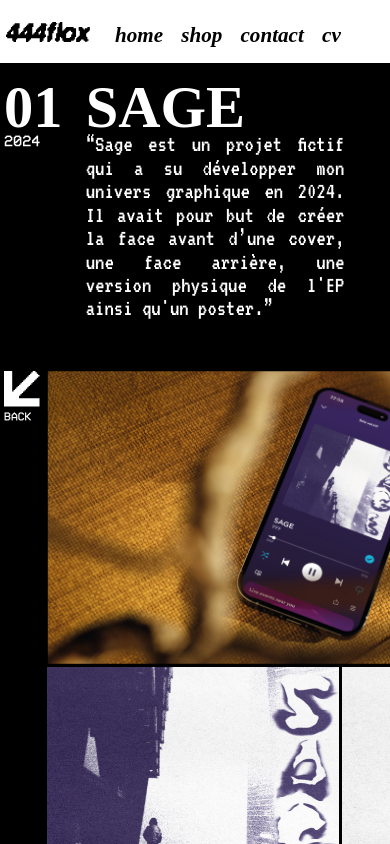
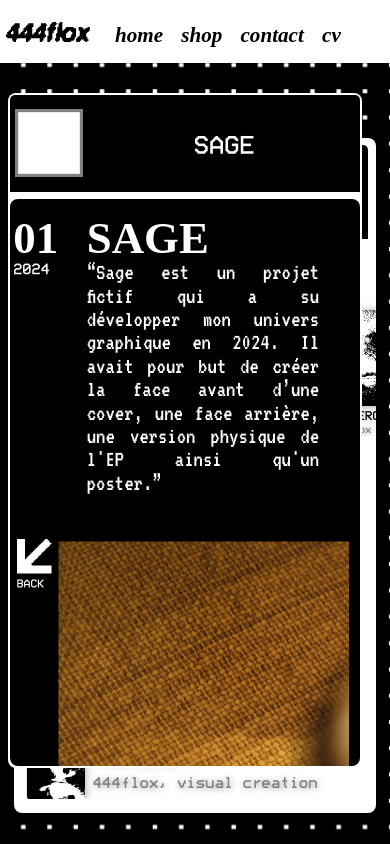
Before and after one commit to ZUHOWKS/444flox-portfolio, a Vue app in the folder 444flox-portfolio-front/: page /sage in a window 390 px wide. Shown: the top 844 px of the page. Built offline with nearby package versions, Linux system fonts and the light colour scheme; a web font is replaced by a local one.

Commit message:
Mise en page sous forme de fenêtre d'application + refont du responsive

```diff
--- a/444flox-portfolio-front/src/assets/base.css
+++ b/444flox-portfolio-front/src/assets/base.css
@@ -61,7 +61,7 @@ body {
   -webkit-font-smoothing: antialiased;
   -moz-osx-font-smoothing: grayscale;
   color: var(--text-background-c);
-  overflow-x: hidden;
+  overflow: hidden;
 }
 
 
--- a/444flox-portfolio-front/src/views/ProjectsView.vue
+++ b/444flox-portfolio-front/src/views/ProjectsView.vue
@@ -95,7 +95,7 @@ function previousProject() {
 </script>
 
 <template>
-<div class="container column flex-centered">
+<div class="lecteur-container column flex-centered">
   <div class="box column flex-centered">
     <div class="box-header row">
       <img class="full-screen-icon" src="@/assets/icons/full-screen.svg" alt="full screen icon" draggable="false" rel="preload">
@@ -125,7 +125,8 @@ function previousProject() {
 </template>
 
 <style scoped>
-.container {
+.lecteur-container {
+  position: fixed;
   height: 100%;
   width: 100%;
   background-image: url('@/assets/img/background.png');
@@ -134,7 +135,7 @@ function previousProject() {
 }
 
 .box {
-  max-height: 90%;
+  max-height: 80%;
   height: calc(85% - 1vw);
   min-height: 77.5%;
   max-width: 100vh;
@@ -142,7 +143,7 @@ function previousProject() {
   min-width: 43vh;
   background: var(--header-c);
   border-radius: 8px;
-
+  margin-bottom: 5%;
   overflow: hidden;
 
 }
--- a/444flox-portfolio-front/src/views/projects/Cavalry.vue
+++ b/444flox-portfolio-front/src/views/projects/Cavalry.vue
@@ -3,6 +3,22 @@
 </script>
 
 <template>
+  <section class="banner">
+    <img src="@/assets/img/cavalry/instagram-1.png" alt="Instagram post 1 cavalry" rel="preload" draggable="false">
+  </section>
+
+  <section class="covers">
+    <img src="@/assets/img/cavalry/cover.png" alt="Cover cavalry" rel="preload" draggable="false">
+    <img src="@/assets/img/cavalry/cover-back.png" alt="Cover-back cavalry" rel="preload" draggable="false">
+  </section>
+
+  <section class="posts row">
+    <img src="@/assets/img/cavalry/instagram-2.png" alt="Instagram post 2 cavalry" rel="preload" draggable="false">
+    <div class="column">
+      <img src="@/assets/img/cavalry/instagram-3.png" alt="Instagram post 3 cavalry" rel="preload" draggable="false">
+      <img src="@/assets/img/cavalry/instagram-4.png" alt="Instagram post 4 cavalry" rel="preload" draggable="false">
+    </div>
+  </section>
 
 </template>
 
--- a/444flox-portfolio-front/src/views/projects/ProjectLayout.vue
+++ b/444flox-portfolio-front/src/views/projects/ProjectLayout.vue
@@ -1,24 +1,58 @@
 <script setup lang="ts">
 
 import {onMounted, type Ref, ref} from "vue";
-import {useRoute} from "vue-router";
+import {useRoute, useRouter} from "vue-router";
 import {getProjectIndex, type Project, projects} from "@/modules/utils/projects";
+import ProjectsView from "@/views/ProjectsView.vue";
+import gsap from "gsap";
 
 const route = useRoute()
+const router = useRouter()
 const projectId: number = getProjectIndex(route.path.split('/')[1])
 
 const rank: Ref<string> = ref(((projectId + 1) < 10 ? '0' : '') + (projectId + 1))
 const project: Ref<Project> = ref(projects[projectId])
 
 function scrollTop() {
-  window.scrollTo({ top: 0, left: 0, behavior: 'smooth'})
+  (document.querySelector('.project-container') as HTMLElement).scrollTo({ top: 0, left: 0, behavior: 'smooth'})
 }
 
+function hiddenWindow() {
+  gsap.to('.project-window', {
+    scale: 0,
+    duration: 0.25,
+    onComplete: () => {
+      gsap.set('.project-window',{visibility: 'hidden'})
+      router.push('/projects')
+    }
+  })
+}
+
+
+onMounted(() => {
+  if (!localStorage.getItem('444flox-reloaded')) {
+    gsap.set('.project-window', {
+      visibility: 'visible',
+    })
+  }
+})
+
+function arrowTopPosition(): number {
+  const distWindowFromTop = (document.querySelector('.project-window') as HTMLElement).offsetTop
+  const headerHeight = (document.querySelector('.project-window-header') as HTMLElement).offsetHeight
+  return distWindowFromTop + headerHeight + Math.min(window.innerHeight, window.innerWidth) * 0.05
+}
 
 </script>
 
 <template>
-  <div class="container">
+  <ProjectsView class="projects"/>
+  <div class="project-window column">
+    <div class="project-window-header row">
+      <img class="full-screen-icon selectable" src="@/assets/icons/full-screen.svg" alt="full screen icon" draggable="false" rel="preload" @click="hiddenWindow">
+      <h1 class="window-title">{{ project.title }}</h1>
+    </div>
+    <div class="project-container">
       <div class="project-header row">
         <div class="rank column">
           <div>
@@ -41,32 +75,80 @@ function scrollTop() {
           </div>
         </div>
         <div class="main-content">
-        <RouterView/>
+          <RouterView :arrow-top-position="arrowTopPosition"/>
+        </div>
+      </div>
     </div>
   </div>
 
-  </div>
-<h1></h1>
+
 </template>
 
 <style scoped>
 
-  .container {
+  .projects {
+    position: fixed;
     width: 100vw;
-    min-height: 100vh;
-    overflow-x: hidden;
   }
 
-  .container>.project-header {
-    height: 100%;
-    width: 100vw;
+  .project-window {
+    position: fixed;
+    width: calc(70vw + 5vh);
+    height: 75vh;
+    left: 0.75%;
+    top: 10%;
+    padding: calc(1% - 0.5vw);
+    background: var(--header-c);
+    border-radius: 8px;
+    margin-bottom: 5%;
+    align-items: center;
+    justify-content: space-between;
+    z-index: 1;
+    visibility: hidden;
+  }
+
+  .project-window>.project-window-header {
+    border-top-left-radius: 5px;
+    border-top-right-radius: 5px;
+    background: var(--background-c);
+    width: calc(100%);
+    height: 14.5%;
+    align-items: center;
+  }
+
+  .project-window-header>.full-screen-icon {
+    justify-self: start;
+    height: 70%;
+    margin: 1.5%;
+  }
+
+  .project-window-header>.window-title {
+    justify-self: center;
+    width: 80%;
+    font-size: calc(1vh + 4.5vw);
+    text-align: center;
+    text-transform: uppercase;
+  }
+
+  .project-container {
+    width: 100%;
+    height: 84.5%;
+    background: var(--background-c);
+    z-index: 1;
+    overflow-x: hidden;
+    overflow-y: scroll;
+    border-radius: 8px;
+  }
+
+  .project-container>.project-header {
+    width: 100%;
     padding-top: 4%;
     padding-bottom: 12%;
   }
 
-  .container> .blog-content, .project-header {
+  .project-container> .blog-content, .project-header {
     position: relative;
-    width: 100vw;
+    width: 100%;
   }
 
   .blog-content>.side-content, .project-header>.rank {
@@ -132,10 +214,12 @@ function scrollTop() {
   }
 
   .arrow-scroll-move {
+    position: absolute;
+    top: 0.1%;
     justify-content: center;
     width: max-content;
-    z-index: 3;
     filter: drop-shadow(0 0 12px rgba(0, 0, 0, 0.5));
+    z-index: 1;
   }
 
   .arrow-scroll-move>.arrow-icon {
@@ -149,6 +233,14 @@ function scrollTop() {
   }
 
   @media screen and (max-width: 1020px){
+
+    .project-window {
+      width: calc(80vw + 5vh);
+      height: 80vh;
+      left: 2%;
+      top: 11%;
+    }
+
     .title-desc>.desc {
       width: 85%;
     }
@@ -171,7 +263,7 @@ function scrollTop() {
     }
 
     .blog-content>.main-content {
-      width: 100vw;
+      width: 77.5%;
       padding-left: 2vw;
     }
 
@@ -198,6 +290,13 @@ function scrollTop() {
     .arrow-scroll-move>.arrow-text {
       font-size: min(3vh, 3vw);
     }
+  }
 
+  @media screen and (max-width: 720px){
+    .project-header h1 {
+      font-size: min(11.5vh, 11.5vw);
+      line-height: min(11.5vh, 11.5vw);
+      text-wrap: wrap;
+    }
   }
 </style>
--- a/444flox-portfolio-front/src/views/projects/Sage.vue
+++ b/444flox-portfolio-front/src/views/projects/Sage.vue
@@ -3,6 +3,8 @@ import {onMounted, ref} from "vue";
   import gsap from "gsap";
   import { ScrollTrigger } from "gsap/ScrollTrigger";
   import { ScrollToPlugin } from "gsap/ScrollToPlugin";
+
+const props = defineProps(['arrowTopPosition'])
 
   const phone = ref(false)
 
@@ -29,32 +31,39 @@ import {onMounted, ref} from "vue";
 
   function initScrollTrigger() {
     gsap.registerPlugin(ScrollTrigger, ScrollToPlugin)
+
+    const bannerScroll = (document.querySelector('.banner') as HTMLElement).offsetWidth * 1.2
+
     gsap.to(".banner", {
       ease: "none",
       scrollTrigger: {
+        scroller: ".project-container",
         trigger: '.banner',
         start: 'center center',
         pin: true,
         scrub: 0.1,
-        end: () => "+=" + (document.querySelector('.banner') as HTMLElement).offsetWidth * 1.2 + "px"
+        end: () => "+=" + bannerScroll + "px"
       },
-      x: "-=" + (document.querySelector('.banner') as HTMLElement).offsetWidth * 1.2 + "px",
+      x: "-=" + bannerScroll + "px",
     })
+
+    const galleryScroll = (document.querySelector('.gallery') as HTMLElement).offsetWidth * 3.5
 
     const galleryAnimation = gsap.timeline({
       scrollTrigger: {
+        scroller: ".project-container",
         trigger: '.gallery',
         start: 'center center',
         pin: true,
         scrub: true,
-        end: () => "+=" + (document.querySelector('.gallery') as HTMLElement).offsetWidth * 3.5 + "px",
+        end: () => "+=" + galleryScroll + "px",
         snap: {
           snapTo: 'labels',
           ease: 'none',
           duration: {min:0.2, max:100},
         },
         onLeave: () => {
-          gsap.to(window, {
+          gsap.to(".project-container", {
             duration: 0.5,
             scrollTo: {
               y: ".grid-gallery",
@@ -64,6 +73,7 @@ import {onMounted, ref} from "vue";
         },
       }
     })
+
 
     galleryAnimation
         .addLabel('start', '<=-1')
@@ -101,13 +111,13 @@ import {onMounted, ref} from "vue";
         .addLabel('secondAppear')
         .to('#cover-post-2', {rotate: 4})
         .to('.gallery-img', {position: 'relative', delay: 0.4})
-        .set('.arrow-scroll-move', {position: 'fixed', top: window.innerHeight + "px"})
+        .set('.arrow-scroll-move', {position: 'absolute', top: galleryScroll + bannerScroll + window.innerHeight + "px"})
         .from('.arrow-icon', {rotate: 0})
         .addLabel('end', '<-=0.5')
         .to('.gallery', {x: "-100%"})
         .addLabel('end')
         .to('.gallery', {x: "-150%", duration: 0.6}, 'arrowAnimation')
-        .to('.arrow-scroll-move', {top: "2.5%", delay: 0.3, duration: 0.3}, 'arrowAnimation')
+        .to('.arrow-scroll-move', {position:'fixed', top: props.arrowTopPosition, delay: 0.3, duration: 0.3}, 'arrowAnimation')
         .to('.arrow-icon', {rotate: 90, delay: 0.45, duration: 0.25}, 'arrowAnimation')
 
 
@@ -169,13 +179,13 @@ img {
 
 .banner>img {
   position: relative;
-  width: max(50vh, 45vw);
+  width: 40%;
 }
 
 .gallery {
   position: relative;
-  height: 90vh;
-  width: 90vw;
+  height: 50vh;
+  width: 100%;
   transform: translateY(max(-70vh, -80vw)) translateX(-5%);
 }
 
@@ -194,12 +204,12 @@ img {
   justify-content: space-evenly;
   align-items: center;
   width: 100%;
-  height: 100%;
+  height: 50vh;
   z-index: -1;
 }
 
 .covers>img {
-  width: max(55vh, 40vw);
+  height: 100%;
 }
 
 .grid-gallery {
@@ -211,15 +221,19 @@ img {
   width: 100%;
   overflow-x: scroll;
   overflow-y: hidden;
-  margin-bottom: 1%;
+  margin-bottom: 2vh;
 }
 
 .grid-gallery>div>img {
-  height: calc(50vw);
+  height: 60vh;
+}
+
+.grid-gallery>div:nth-child(1)>img {
+  height: calc(61vh);
 }
 
 .grid-gallery>.row-gallery>img {
-  margin-right: 1%;
+  margin-right: 2vh;
 }
 
 .grid-gallery>.row-gallery>img:nth-last-child(1) {
@@ -227,7 +241,12 @@ img {
 }
 
 
-@media screen and (max-width: 750px){
+@media screen and (max-width: 1020px){
+
+  .grid-gallery {
+    width: 75vw;
+  }
+
   .grid-gallery>div>img {
     height: 75vw;
   }
```
Also changed, not shown: 444flox-portfolio-front/src/views/projects/Excalibur.vue (+23 -16 lines), 444flox-portfolio-front/src/views/projects/FallenHero.vue (+32 -12 lines). Lines whose indentation alone changed are shown as unchanged.
